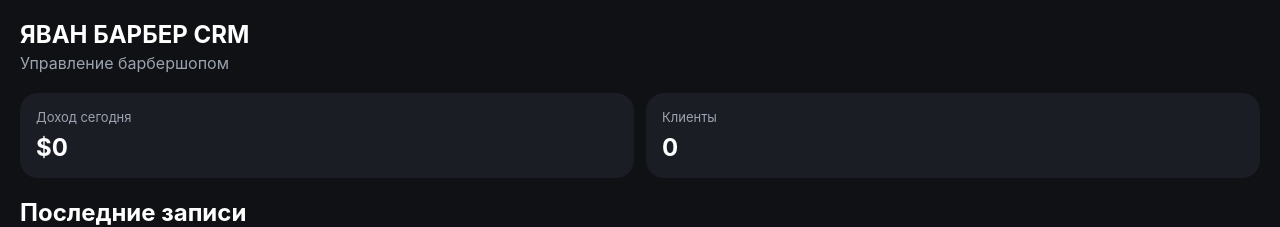
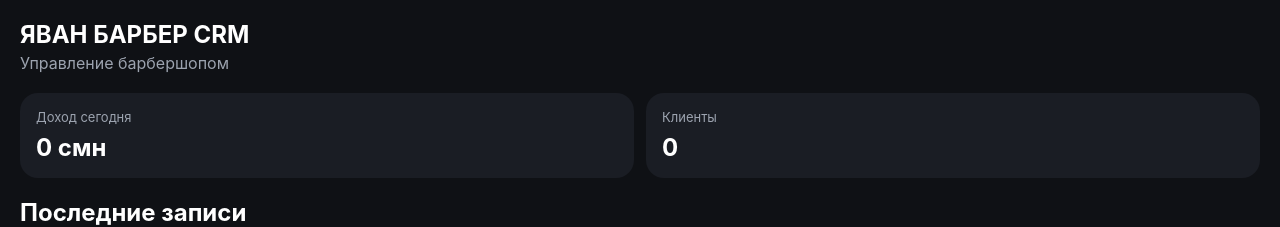
Before and after one commit to kkhudoyor-dot/yavan-barber, a React (Vite) app: page / in a window 1280 px wide. Shown: the top 227 px of the page. Built offline with nearby package versions, Linux system fonts and the light colour scheme.

Commit message:
Update App.jsx

```diff
--- a/src/App.jsx
+++ b/src/App.jsx
@@ -122,7 +122,7 @@ return (
           </div>
 
           <div className="card-value">
-            ${todayRevenue}
+            {todayRevenue} смн
           </div>
         </div>
 
@@ -164,7 +164,7 @@ return (
             </div>
 
             <div className="price">
-              ${b.price}
+              {b.price} смн
             </div>
           </div>
         ))}
```
